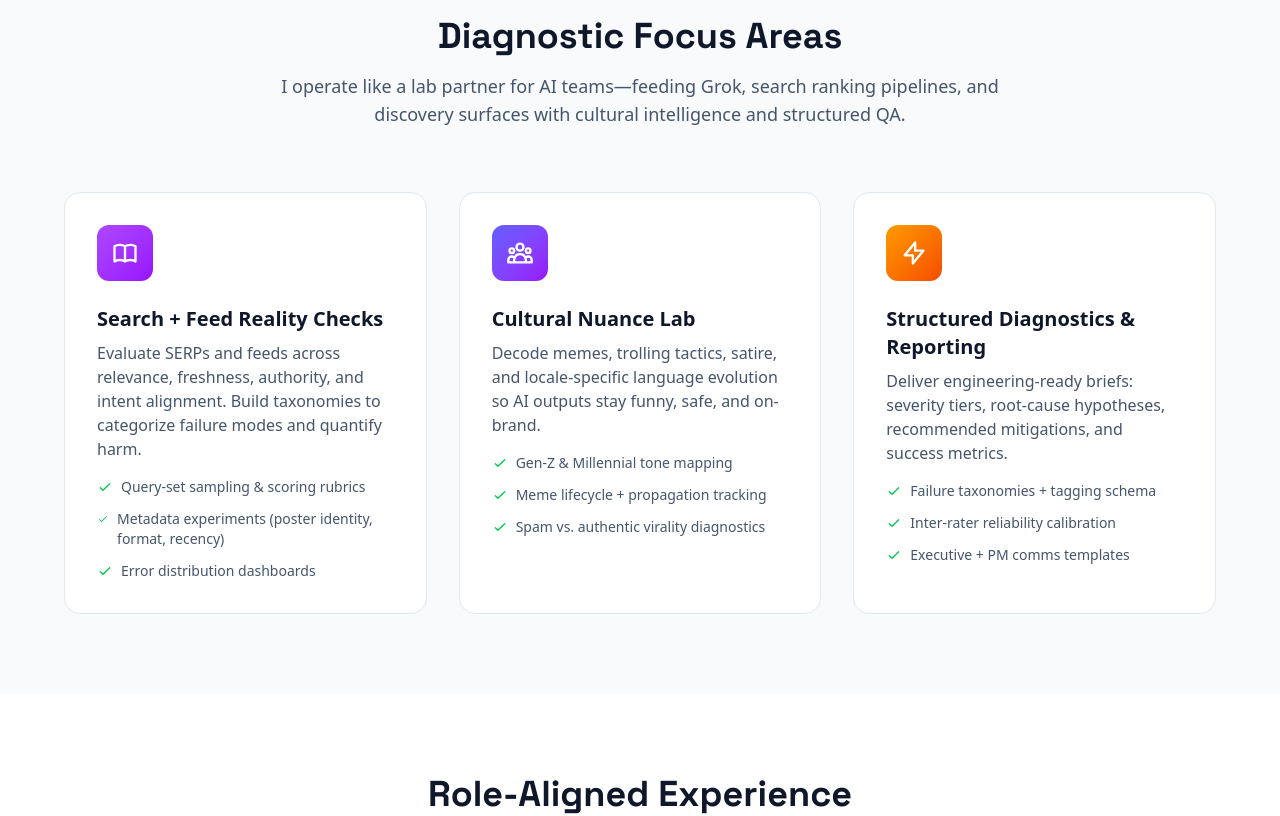
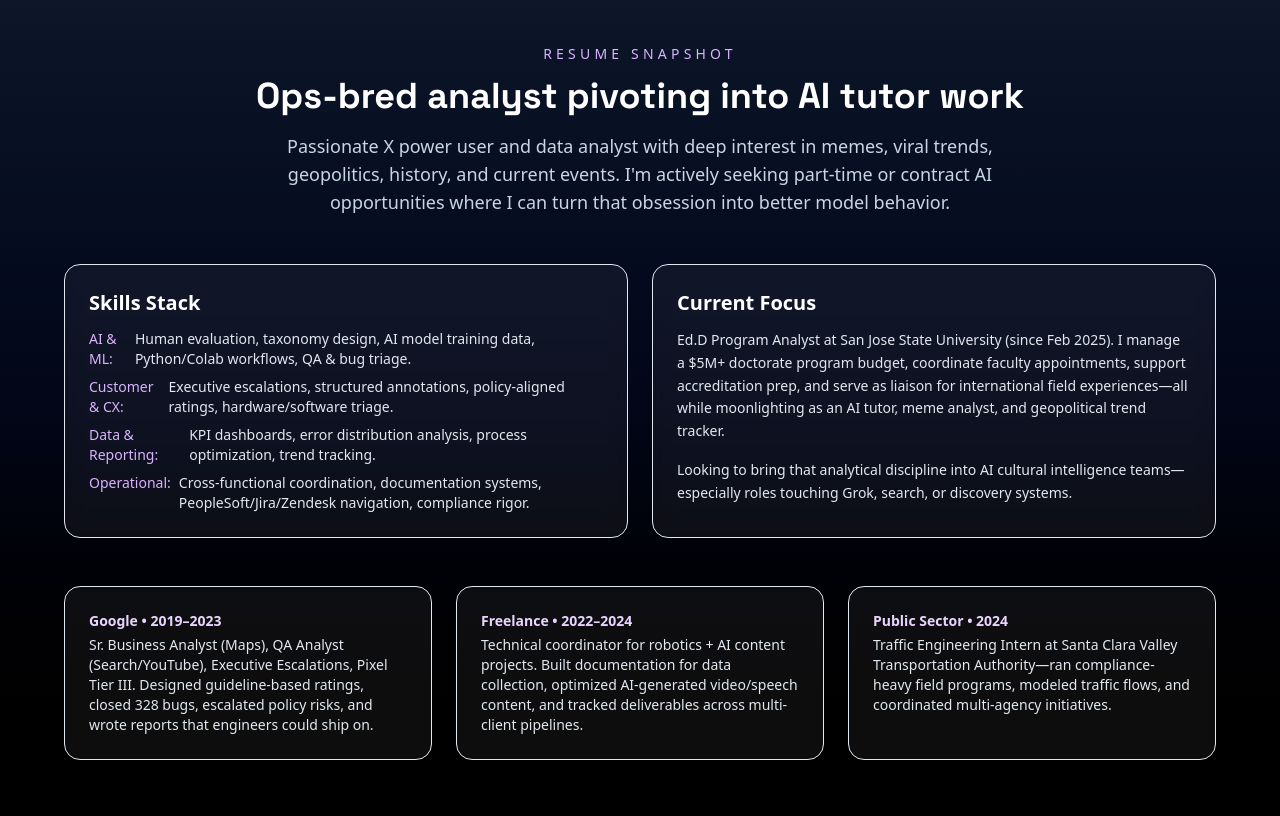
Before and after one commit to tiana408/ops-signal-landing, a Next.js app: page / in a window 1280 px wide. Shown: the part 1600-2416 px from the top of the page. Built offline with nearby package versions, Linux system fonts and the light colour scheme.

Commit message:
Align copy with resume and add skills snapshot

```diff
--- a/app/page.tsx
+++ b/app/page.tsx
@@ -99,7 +99,7 @@ export default function Home() {
               </p>
 
               <p className="text-lg text-slate-500 dark:text-slate-400 mb-8 max-w-2xl mx-auto">
-                I audit search pages, surface model failure modes, and decode internet subcultures so engineers can ship better ranking logic, safer recommendations, and funnier chatbots. 9+ years at Google, SJSU, and freelance AI labs taught me how to turn chaos into diagnostics that leadership actually uses.
+                I audit search pages, surface model failure modes, and decode internet subcultures so engineers can ship better ranking logic, safer recommendations, and funnier chatbots. Off-hours I&apos;m deep in geopolitics, history, and AI research threads, documenting how memes travel and what makes Grok laugh. 9+ years at Google, SJSU, and freelance AI labs taught me how to turn chaos into diagnostics that leadership actually uses.
               </p>
 
               <div className="flex flex-col sm:flex-row gap-4 justify-center">
@@ -193,6 +193,58 @@ export default function Home() {
           </div>
         </section>
 
+        <section id="skills" className="py-20 bg-gradient-to-b from-slate-900 via-slate-950 to-black text-white">
+          <div className="container mx-auto px-4 md:px-6">
+            <div className="max-w-6xl mx-auto">
+              <div className="text-center mb-12">
+                <p className="text-sm uppercase tracking-[0.3em] text-purple-300 mb-3">Resume Snapshot</p>
+                <h2 className="text-3xl md:text-4xl font-bold font-display mb-4">
+                  Ops-bred analyst pivoting into AI tutor work
+                </h2>
+                <p className="text-lg text-slate-300 max-w-3xl mx-auto">
+                  Passionate X power user and data analyst with deep interest in memes, viral trends, geopolitics, history, and current events. I&apos;m actively seeking part-time or contract AI opportunities where I can turn that obsession into better model behavior.
+                </p>
+              </div>
+
+              <div className="grid md:grid-cols-2 gap-6 mb-12">
+                <div className="p-6 rounded-2xl bg-white/5 border border-white/10 backdrop-blur">
+                  <h3 className="text-xl font-semibold mb-3">Skills Stack</h3>
+                  <ul className="space-y-2 text-sm text-slate-200">
+                    <li className="flex gap-2"><span className="text-purple-300">AI & ML:</span> Human evaluation, taxonomy design, AI model training data, Python/Colab workflows, QA & bug triage.</li>
+                    <li className="flex gap-2"><span className="text-purple-300">Customer & CX:</span> Executive escalations, structured annotations, policy-aligned ratings, hardware/software triage.</li>
+                    <li className="flex gap-2"><span className="text-purple-300">Data & Reporting:</span> KPI dashboards, error distribution analysis, process optimization, trend tracking.</li>
+                    <li className="flex gap-2"><span className="text-purple-300">Operational:</span> Cross-functional coordination, documentation systems, PeopleSoft/Jira/Zendesk navigation, compliance rigor.</li>
+                  </ul>
+                </div>
+                <div className="p-6 rounded-2xl bg-white/5 border border-white/10 backdrop-blur">
+                  <h3 className="text-xl font-semibold mb-3">Current Focus</h3>
+                  <p className="text-slate-200 text-sm leading-relaxed">
+                    Ed.D Program Analyst at San Jose State University (since Feb 2025). I manage a $5M+ doctorate program budget, coordinate faculty appointments, support accreditation prep, and serve as liaison for international field experiences—all while moonlighting as an AI tutor, meme analyst, and geopolitical trend tracker.
+                  </p>
+                  <p className="text-slate-200 text-sm leading-relaxed mt-4">
+                    Looking to bring that analytical discipline into AI cultural intelligence teams—especially roles touching Grok, search, or discovery systems.
+                  </p>
+                </div>
+              </div>
+
+              <div className="grid md:grid-cols-3 gap-6 text-sm">
+                <div className="p-6 rounded-2xl bg-white/5 border border-white/10">
+                  <p className="text-purple-200 font-semibold mb-1">Google • 2019–2023</p>
+                  <p className="text-slate-200">Sr. Business Analyst (Maps), QA Analyst (Search/YouTube), Executive Escalations, Pixel Tier III. Designed guideline-based ratings, closed 328 bugs, escalated policy risks, and wrote reports that engineers could ship on.</p>
+                </div>
+                <div className="p-6 rounded-2xl bg-white/5 border border-white/10">
+                  <p className="text-purple-200 font-semibold mb-1">Freelance • 2022–2024</p>
+                  <p className="text-slate-200">Technical coordinator for robotics + AI content projects. Built documentation for data collection, optimized AI-generated video/speech content, and tracked deliverables across multi-client pipelines.</p>
+                </div>
+                <div className="p-6 rounded-2xl bg-white/5 border border-white/10">
+                  <p className="text-purple-200 font-semibold mb-1">Public Sector • 2024</p>
+                  <p className="text-slate-200">Traffic Engineering Intern at Santa Clara Valley Transportation Authority—ran compliance-heavy field programs, modeled traffic flows, and coordinated multi-agency initiatives.</p>
+                </div>
+              </div>
+            </div>
+          </div>
+        </section>
+
         <section id="services" className="py-20 bg-slate-50 dark:bg-slate-950">
           <div className="container mx-auto px-4 md:px-6">
             <div className="max-w-6xl mx-auto">
@@ -263,7 +315,7 @@ export default function Home() {
                   Role-Aligned Experience
                 </h2>
                 <p className="text-lg text-slate-600 dark:text-slate-400 max-w-2xl mx-auto">
-                  A sampling of the projects and outcomes I&apos;ve driven across academia, transportation, and Big Tech.
+                  Proof that I can manage doctorate programs by day and dissect meme ecosystems by night—each role sharpened the cultural intelligence I now offer AI teams.
                 </p>
               </div>
 
@@ -359,7 +411,7 @@ export default function Home() {
                     How fast can you ramp on a new taxonomy?
                   </h3>
                   <p className="text-slate-600 dark:text-slate-400">
-                    I typically ship insights within the first week. My background in executive escalations means I&apos;m comfortable diving in with incomplete context and building clarity fast.
+                    I draft taxonomy scaffolds and severity ladders within the first week. Executive escalations taught me to build hypotheses fast, then tighten precision the moment fresh data lands.
                   </p>
                 </div>
 
```
